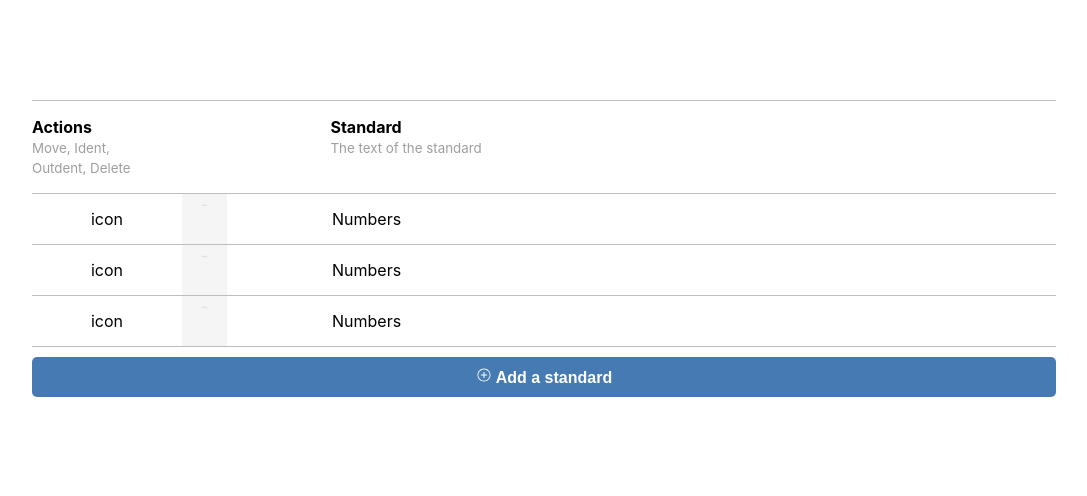
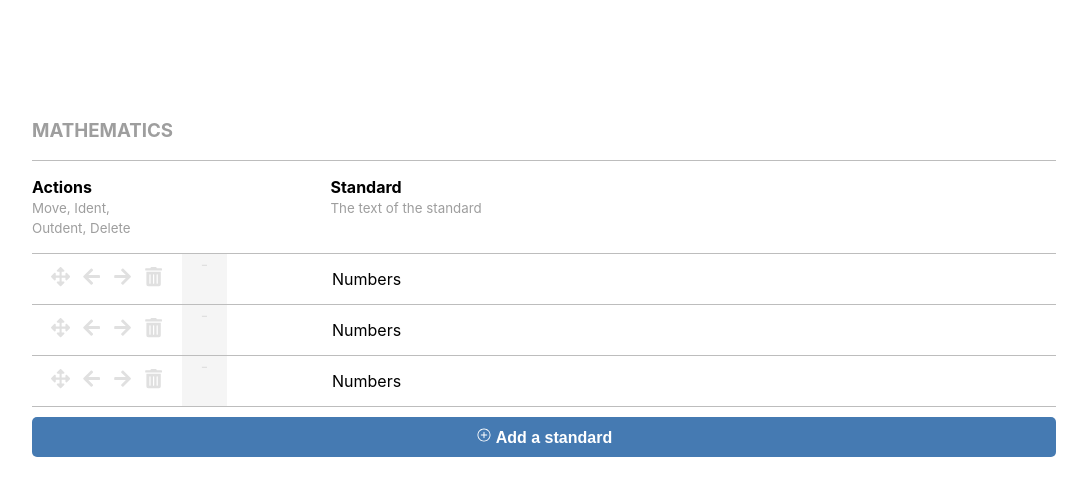
Before and after one commit to MKS-01/curriculum-authoring-tool, a React (Create React App) app: page / in a window 1280 px wide. Shown: the top 496 px of the page, without its empty margins (96-1183 px from the left). Built offline with nearby package versions, Linux system fonts and the light colour scheme.

Commit message:
icon added

```diff
--- a/src/App.js
+++ b/src/App.js
@@ -1,8 +1,9 @@
 import React from 'react';
 import './styles/App.css';
-import AddStandardBtn from './button/add';
+import AddStandardBtn from './components/button/add';
 import HeaderRow from './components/header';
 import Row from './components/row';
+import Title from './components/common/Title';
 
 function App() {
   return (
@@ -10,6 +11,7 @@ function App() {
       <header className='App-header'></header>
 
       <div className='parent'>
+        <Title title={'MATHEMATICS'} />
         <HeaderRow />
         <Row />
 
--- a/src/components/common/IconButton.js
+++ b/src/components/common/IconButton.js
@@ -1,5 +1,26 @@
 import React from 'react';
 
+import {
+  FaArrowLeft,
+  FaArrowRight,
+  FaTrashAlt,
+  FaArrowsAlt,
+} from 'react-icons/fa';
 export default function IconButton() {
-  return <div></div>;
+  return (
+    <div className='icon-button'>
+      <button>
+        <FaArrowsAlt />
+      </button>
+      <button>
+        <FaArrowLeft />
+      </button>
+      <button>
+        <FaArrowRight />
+      </button>
+      <button>
+        <FaTrashAlt />
+      </button>
+    </div>
+  );
 }
--- a/src/components/common/title.js
+++ b/src/components/common/title.js
@@ -2,8 +2,8 @@ import React from 'react';
 
 export default function Title(props) {
   return (
-    <div>
-      <p>{props.title}</p>
+    <div className='title'>
+      <h3>{props.title}</h3>
     </div>
   );
 }
--- a/src/components/row/index.js
+++ b/src/components/row/index.js
@@ -1,14 +1,17 @@
 import React from 'react';
+import IconButton from '../common/IconButton';
 
 function Row() {
   return (
-    <div className='row'>
-      <div className='row-icon'>icon</div>
+    <li className='row'>
+      <div className='row-icon'>
+        <IconButton />
+      </div>
       <div className='row-box'>
         <div>-</div>
       </div>
       <div className='row-input'> Numbers</div>
-    </div>
+    </li>
   );
 }
 
--- a/src/styles/App.css
+++ b/src/styles/App.css
@@ -12,6 +12,13 @@
   width: 80%;
   align-items: center;
   /* background-color: yellow; */
+}
+
+/*-----title-----*/
+.title {
+  width: 100%;
+  text-align: left;
+  color: #9e9e9e;
 }
 
 /*-----header row-----*/
@@ -45,6 +52,8 @@
 }
 
 .row-icon {
+  display: inline;
+
   width: 150px;
 }
 
@@ -60,6 +69,14 @@
 .row-box div {
   width: 45px;
   background-color: #f5f5f5;
+}
+
+/*-----icon  btn-----*/
+.icon-button button {
+  border: 0;
+  background-color: transparent;
+  color: #e0e0e0;
+  font-size: 1.2rem;
 }
 /*-----add standard btn-----*/
 .add-btn {
```
Also changed, not shown: src/components/button/add.js (renamed from src/button/add.js).
